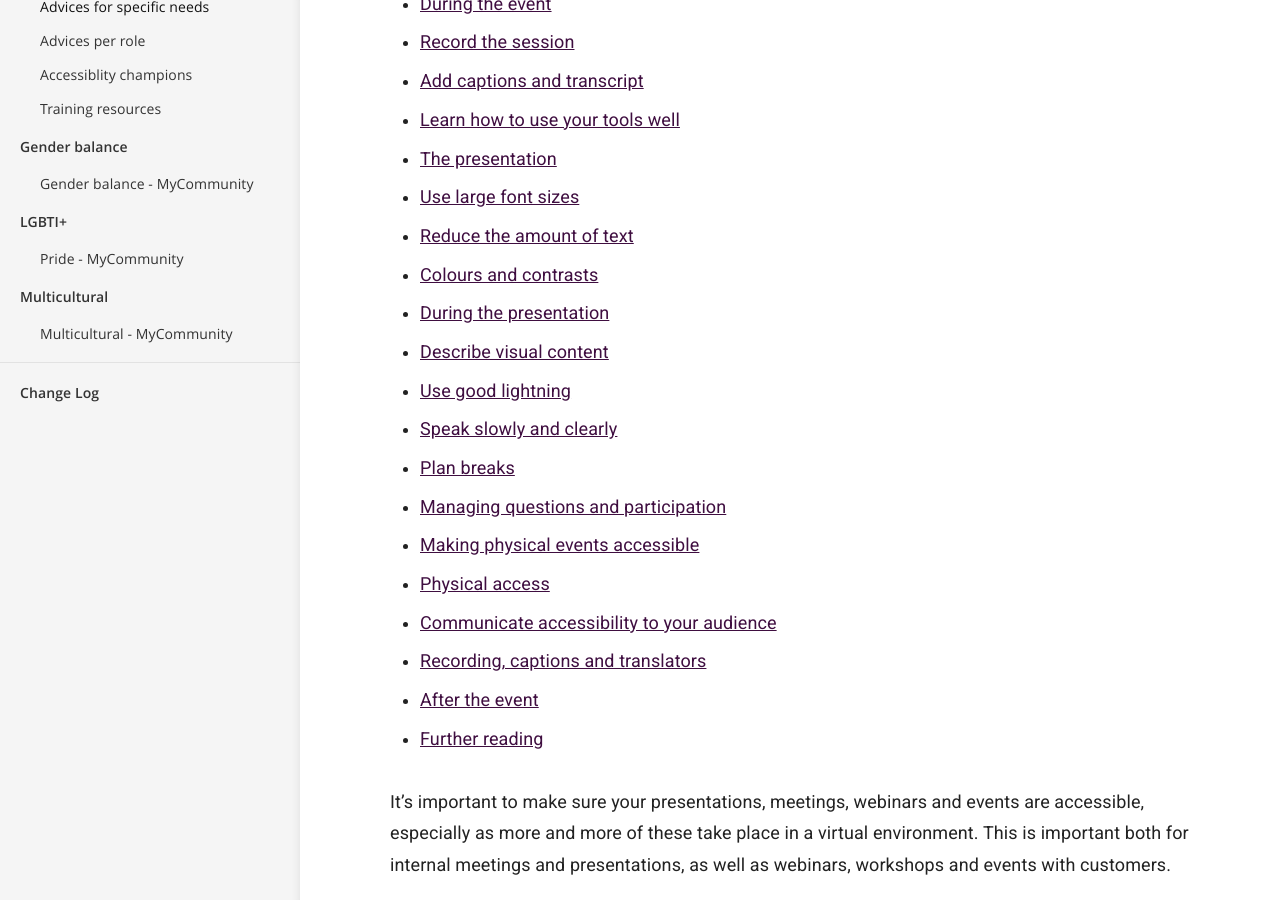
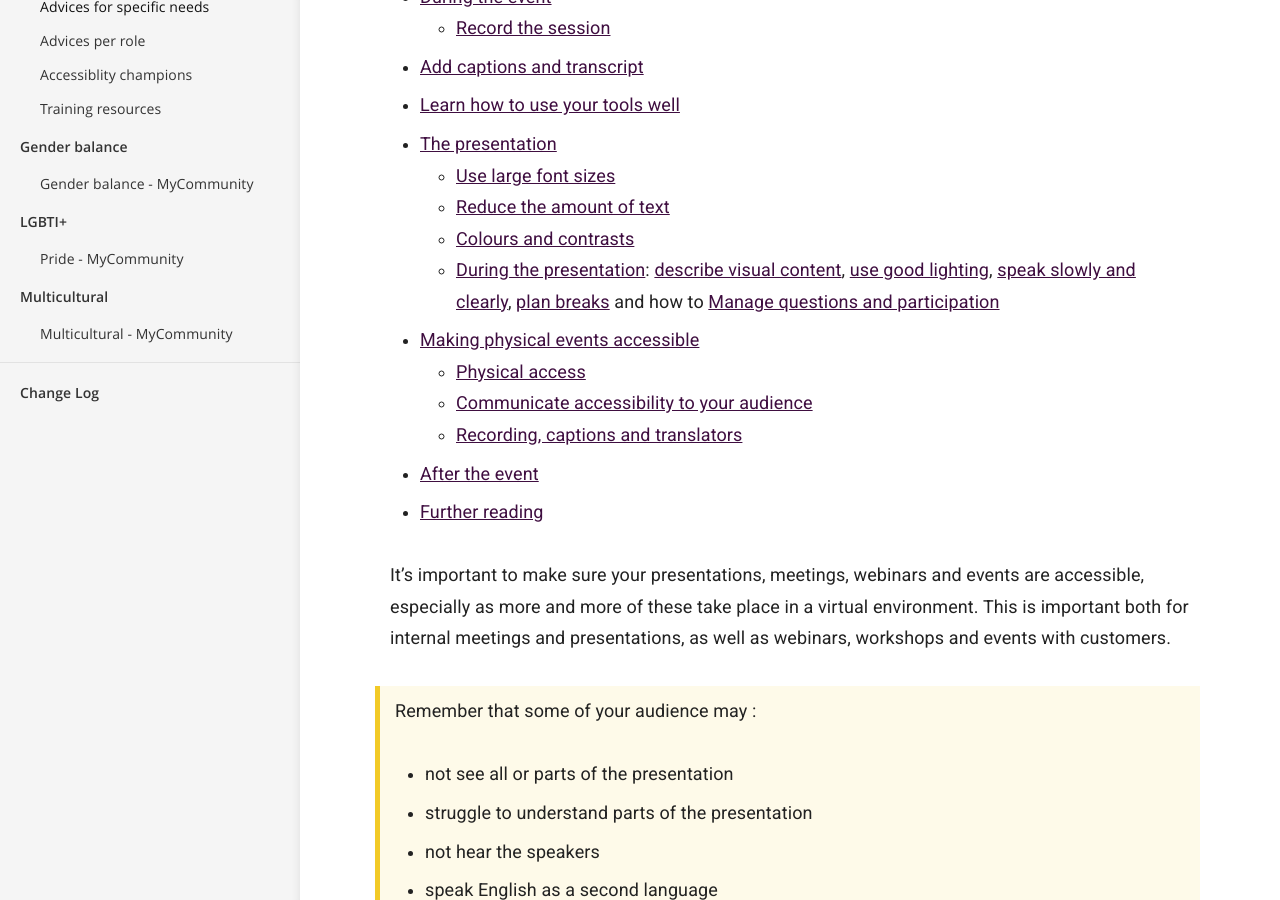
Before and after one commit to numbat70/inclusion2021, a Jekyll site: the page built from _docs/accessibility/presentation-meeting.md, in a window 1280 px wide and 900 px high, scrolled down 438 px. Built offline with Jekyll 4.4.1, drawn with Linux system fonts in a browser that asks for light colours; some of the changed text lies outside the part shown.

```diff
--- a/_docs/accessibility/presentation-meeting.md
+++ b/_docs/accessibility/presentation-meeting.md
@@ -7,25 +7,20 @@ order: 6
 ## Quick access
 
 - [Before the event](#before-the-event)
- - [Share materials ahead of the session](#share-materials-ahead-of-the-session)
+  - [Share materials ahead of the session](#share-materials-ahead-of-the-session)
 - [During the event](#during-the-event)
- - [Record the session](#record-the-session)
+  - [Record the session](#record-the-session)
  - [Add captions and transcript](#add-captions-and-transcripts)
- - [Learn how to use your tools well](#learn-how-to-use-your-tools-well)
+  - [Learn how to use your tools well](#learn-how-to-use-your-tools-well)
 - [The presentation](#the-presentation)
- - [Use large font sizes](#use-large-font-sizes)
- - [Reduce the amount of text](#reduce-the-amount-of-text)
- - [Colours and contrasts](#colours-and-contrasts)
- - [During the presentation](#during-the-presentation)
-  - [Describe visual content](#describe-visual-content)
-  - [Use good lightning](#use-good-lightning)
-  - [Speak slowly and clearly](#speak-slowly-and-clearly)
-  - [Plan breaks](#plan-breaks)
-  - [Managing questions and participation](#managing-questions-and-participation)
+  - [Use large font sizes](#use-large-font-sizes)
+  - [Reduce the amount of text](#reduce-the-amount-of-text)
+  - [Colours and contrasts](#colours-and-contrasts)
+  - [During the presentation](#during-the-presentation): [describe visual content](#describe-visual-content), [use good lighting](#use-good-lighting), [speak slowly and clearly](#speak-slowly-and-clearly), [plan breaks](#plan-breaks) and how to [Manage questions and participation](#managing-questions-and-participation)
 - [Making physical events accessible](#making-physical-events-accessible)
- - [Physical access](#physical-access)
- - [Communicate accessibility to your audience](#communicate-accessibility-to-your-audience)
- - [Recording, captions and translators](#recording-captions-and-translators)
+  - [Physical access](#physical-access)
+  - [Communicate accessibility to your audience](#communicate-accessibility-to-your-audience)
+  - [Recording, captions and translators](#recording-captions-and-translators)
 - [After the event](#after-the-event)
 - [Further reading](#further-reading)
 
@@ -56,11 +51,15 @@ It’s important to make sure your presentations, meetings, webinars and events
 <p>You could provide contact details to get in touch with you, or build it into the booking process (similar to how many booking services let participants add dietary requirements). You could also allow users to respond anonymously to an online survey.</p>
 </blockquote>
 
+[**Back to top**]()
+
 ### Share materials ahead of the session
 
 Sending the presentation and any other relevant materials to your audience before the session starts means your participants can view the presentation on their own device if they need to. People with low vision can zoom in and resize their own version of the presentation, and people with technology restrictions who can’t see your shared screen can follow along from their own device.
 
 It can also help give people with cognitive disabilities more time to read through and familiarise themselves with the content of the presentation.
+
+[**Back to top**]()
 
 ## During the event
 
@@ -68,9 +67,14 @@ It can also help give people with cognitive disabilities more time to read throu
 
 This isn’t just helpful for people who couldn’t attend the live session. It also means participants can re-watch the session if there was something they missed or didn’t understand.
 
+[**Back to top**]()
+
+
 ### Add captions and transcripts
 
 Using live captions or BSL interpreters means more users can join in the live session – which is important if there’s interactive elements or opportunities to ask questions. If this isn’t possible, you should always at least add captions to the recording of the session. Creating a transcript of the session can also be useful.
+
+[**Back to top**]()
 
 ### Learn how to use your tools well
 
@@ -83,10 +87,14 @@ For internal communication we use **Microsoft Teams**. They’ve provided a list
 
 West Dunbartonshire Council created lots of [tutorials for MS Teams, check their YouTube channel](https://www.youtube.com/playlist?list=PLp7Bmk8icyXIubvSA_ncKqaWnrP_45AYw)
 
+[**Back to top**]()
 
 ## The presentation
 
 A presentation is usually involved in some form during most meetings, virtual events and physical events. How you deliver the presentation is important, but so is the formatting of the presentation itself.
+
+[**Back to top**]()
+
 
 ### Use large font sizes
 
@@ -94,15 +102,22 @@ Presentations are often smaller when you share your screen than they would be on
 
 > We suggest a minimum font size of 36.
 
+[**Back to top**]()
+
 ### Reduce the amount of text
 
 It’s tempting to overload your slides with information, but it’s often counter-productive. Participants may feel overwhelmed with the amount of text or may struggle to read it and listen to the presentation at the same time. It also often forces you to use a smaller font.
 
 Instead, keep the text on slides to a minimum, or consider splitting text across more than one slide.
 
+[**Back to top**]()
+
 ### Colours and contrasts
 
 Make sure the text colour you’re using contrasts well with the background of your presentation. Tools such as Tanaguru contrast finder can help you check.
+
+[**Back to top**]()
+
 
 ### During the presentation
 
@@ -114,9 +129,14 @@ If your participants are using video, it’s also good to describe any reactions
 
 If an audience member asks a question in the chat, make sure to read out the question before you answer.
 
+[**Back to top**]()
+
+
 #### Use good lighting
 
 Make sure you’re presenting in a well-lit room so that participants who need to lip read can see you clearly.
+
+[**Back to top**]()
 
 #### Speak slowly and clearly
 
@@ -126,9 +146,13 @@ Your audience may include people with hearing impairments or cognitive impairmen
 
 It’s also a good idea to pause in between slides. This lets your audience process what you’ve just said and read what’s on the next slide.
 
+[**Back to top**]()
+
 #### Plan breaks
 
 If your session is longer than an hour, you should factor in short breaks. As well as providing a chance for participants to take a bathroom break, get a drink or even just move about, it also reduces cognitive load for users who may feel overwhelmed. It gives a chance to process the information that’s been shared and finish taking notes.
+
+[**Back to top**]()
 
 #### Managing questions and participation
 
@@ -140,10 +164,13 @@ Don’t pressure users to turn their cameras on or ask questions out loud. Alway
 >
 > **Make sure each participant has a way to take part to the discussion and ask questions whatever their abilities**
 
+ [**Back to top**]()
 
 ## Making physical events accessible
 
 If you’re running a physical event or workshop, you should still follow any applicable guidelines on this page. If you’re using a presentation, make sure it uses a large font and isn’t over-crowded with text. Speak clearly, describe visual elements out loud and plan plenty of breaks. However, there are a few additional considerations you’ll need to remember when hosting a physical event.
+
+[**Back to top**]()
 
 ### Physical access
 
@@ -161,6 +188,8 @@ When you host an event in a physical location rather than a virtual space, there
 
 > **[Euan's guide can help you find an accessible venue](https://www.euansguide.com/)**
 
+[**Back to top**]()
+
 ### Communicate accessibility to your audience
 
 Your event page should contain details about how accessible the event is. Make sure these are clear and honest – if there’s a ramp into the building but no lift to the venue room, make sure people are aware of this.
@@ -171,20 +200,28 @@ It’s also good to let people know if food and drink is allowed in the venue, a
 
 > When something is not available (no disabled toilets for example) do tell your participants ahead. They might still be able to attend and make their own arrangement.
 
+[**Back to top**]()
+
 ### Recording, captions and translators
 
 Try to record as much of the event as possible, especially key parts like speakers. Make sure to provide captions and ideally a transcript before sharing the recordings.
 
 If possible, try to provide a live captioning service or BSL interpreter on the day of the event. This means more people can get involved on the day instead of having to catch up afterwards.
 
+[**Back to top**]()
+
 ## After the event
 
 Ask for honest feedback. What worked well and what didn't. That way you can improve the next event.
+
+[**Back to top**]()
 
 ## Further reading
 
 - [Why terms like ‘fully accessible’ don’t help disabled people](https://www.carrieannlightley.com/post/why-terms-like-fully-accessible-don-t-help-disabled-people) (Carrie-Ann Lightley)
 - [Running Accessible Meetings and Events](https://medium.com/age-of-awareness/running-accessible-meetings-and-events-5efcd9c4a3df) (Sheri Byrne-Haber)
 
+[**Back to top**]()
+
 {% include feedback.html %}
 <div>Last updated: {{site.time | date_to_string}}</div>
```
